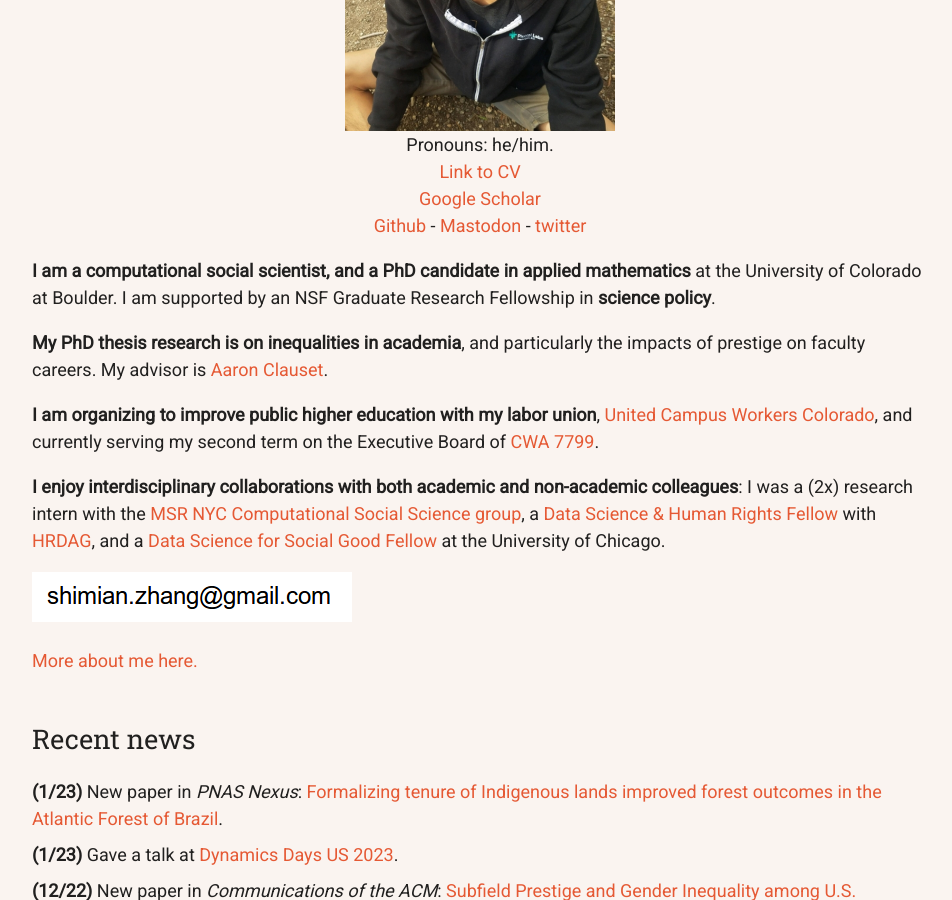
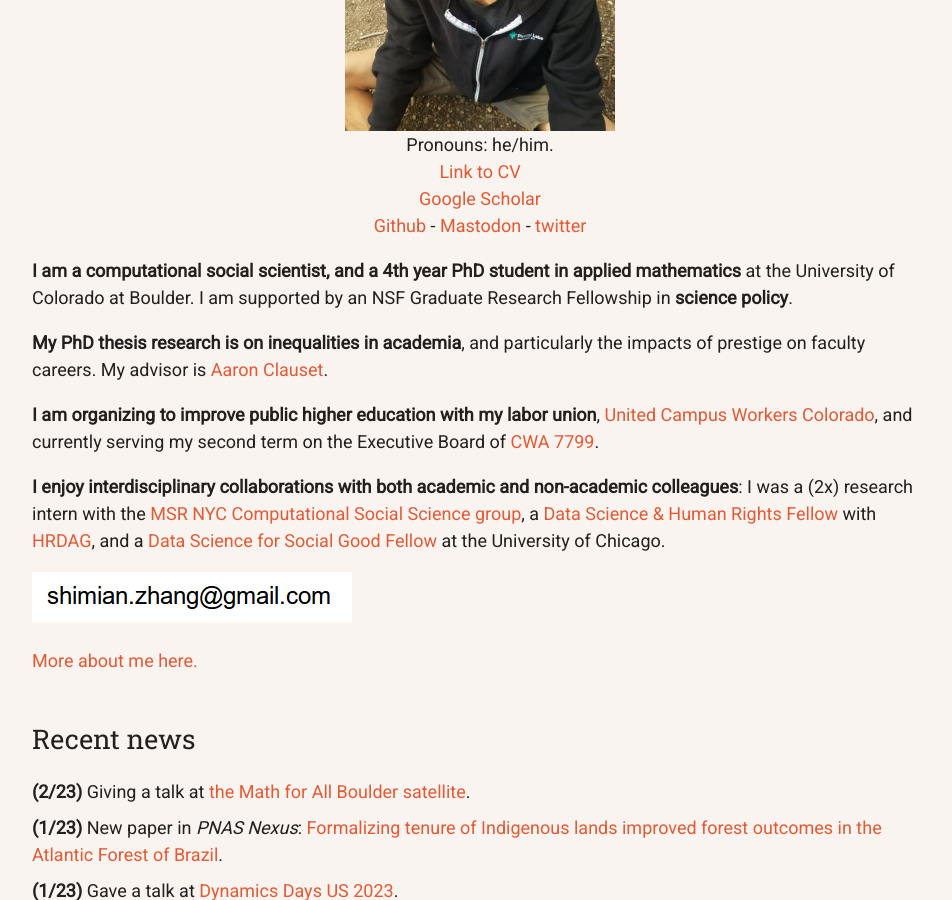
Before and after one commit to samzhang111/samzhang111.github.io, a Jekyll site: the page built from index.html, in a window 1280 px wide and 900 px high, scrolled down 326 px. Shown: the whole window, without its empty margins (160-1112 px from the left). Built offline with Jekyll 4.4.1, drawn with Linux system fonts in a browser that asks for light colours; nearby versions of some CDN libraries.

Commit message:
mfa and year of study

```diff
--- a/index.html
+++ b/index.html
@@ -8,7 +8,7 @@ layout: default
 
 <div class="intro">
     <p>
-    <b>I am a computational social scientist, and a PhD candidate in applied mathematics</b> at the University of Colorado at Boulder. I am supported by an NSF Graduate Research Fellowship in <b>science policy</b>.
+    <b>I am a computational social scientist, and a 4th year PhD student in applied mathematics</b> at the University of Colorado at Boulder. I am supported by an NSF Graduate Research Fellowship in <b>science policy</b>.
 
     <p>
     <b>My PhD thesis research is on inequalities in academia</b>, and particularly the impacts of prestige on faculty careers.
@@ -53,6 +53,7 @@ layout: default
 <div id='recent' class="vertical-section">
           <div class="sectitle">Recent news</div>
           <ul>
+              <li><b>(2/23)</b> Giving a talk at <a target="_blank" href="https://sites.google.com/view/mathforallnola/satellite-conference/boulder-co?authuser=0">the Math for All Boulder satellite</a>.</li>
               <li> <b>(1/23)</b> New paper in <em>PNAS Nexus</em>: <a target="_blank" href="https://academic.oup.com/pnasnexus/article/2/1/pgac287/7005261">Formalizing tenure of Indigenous lands improved forest outcomes in the Atlantic Forest of Brazil</a>. </li>
               <li><b>(1/23)</b> Gave a talk at <a target="_blank" href="https://sites.google.com/view/dynamicsdays2023/home?authuser=0">Dynamics Days US 2023</a>.</li>
               <li> <b>(12/22)</b> New paper in <em>Communications of the ACM</em>: <a target="_blank" href="https://cacm.acm.org/magazines/2022/12/266925-subfield-prestige-and-gender-inequality-among-us-computing-faculty/fulltext">Subfield Prestige and Gender Inequality among U.S. Computing Faculty</a> (<a target="_blank" href="https://twitter.com/laberge_nick/status/1597267279313412096">twitter thread</a>).</li>
```
